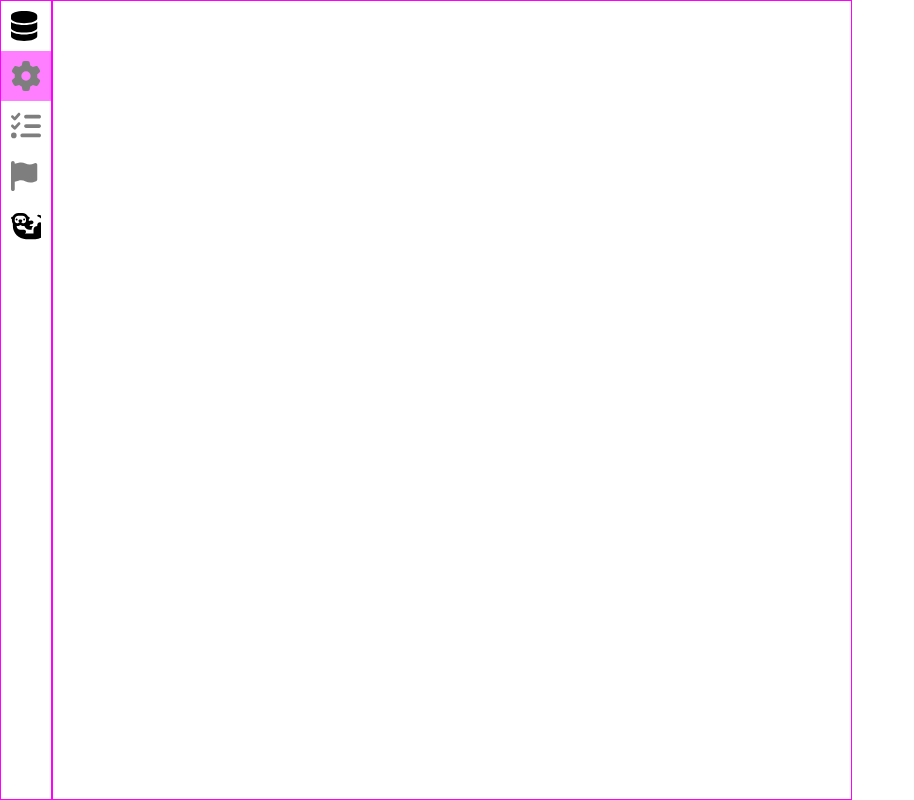
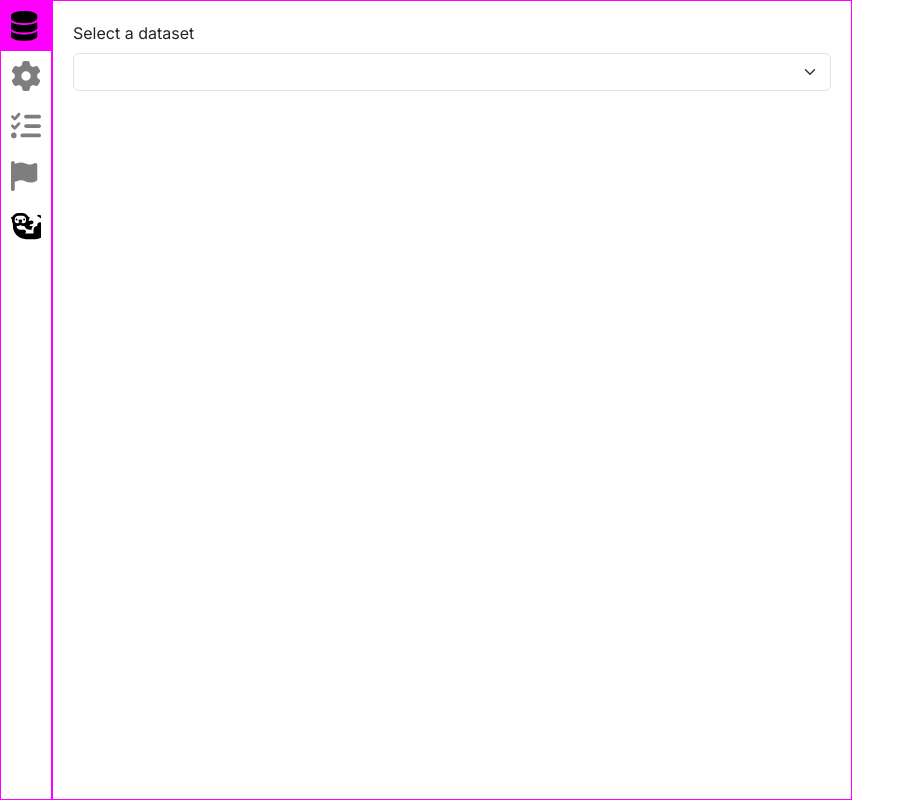
Before and after one commit to matcor451/plotly-demo, a Next.js app: page / in a window 1280 px wide. Shown: the whole page, without its empty margins (0-914 px from the left). Built offline with nearby package versions, Linux system fonts and the light colour scheme.

Commit message:
Fix overkeen useeffect

```diff
--- a/src/app/ControlBar.tsx
+++ b/src/app/ControlBar.tsx
@@ -31,7 +31,9 @@ export const ControlBar = ({ dataset, figure, selectedPoints, setDataset, setRev
   }, [activeTab])
 
   useEffect(() => {
-    setActiveTab(CONFIG_TAB)
+    if (dataset) {
+      setActiveTab(CONFIG_TAB)
+    }
   }, [dataset])
 
   const MenuIcon = ({ count, disabled, svgPath, tab }: any) => (
```
